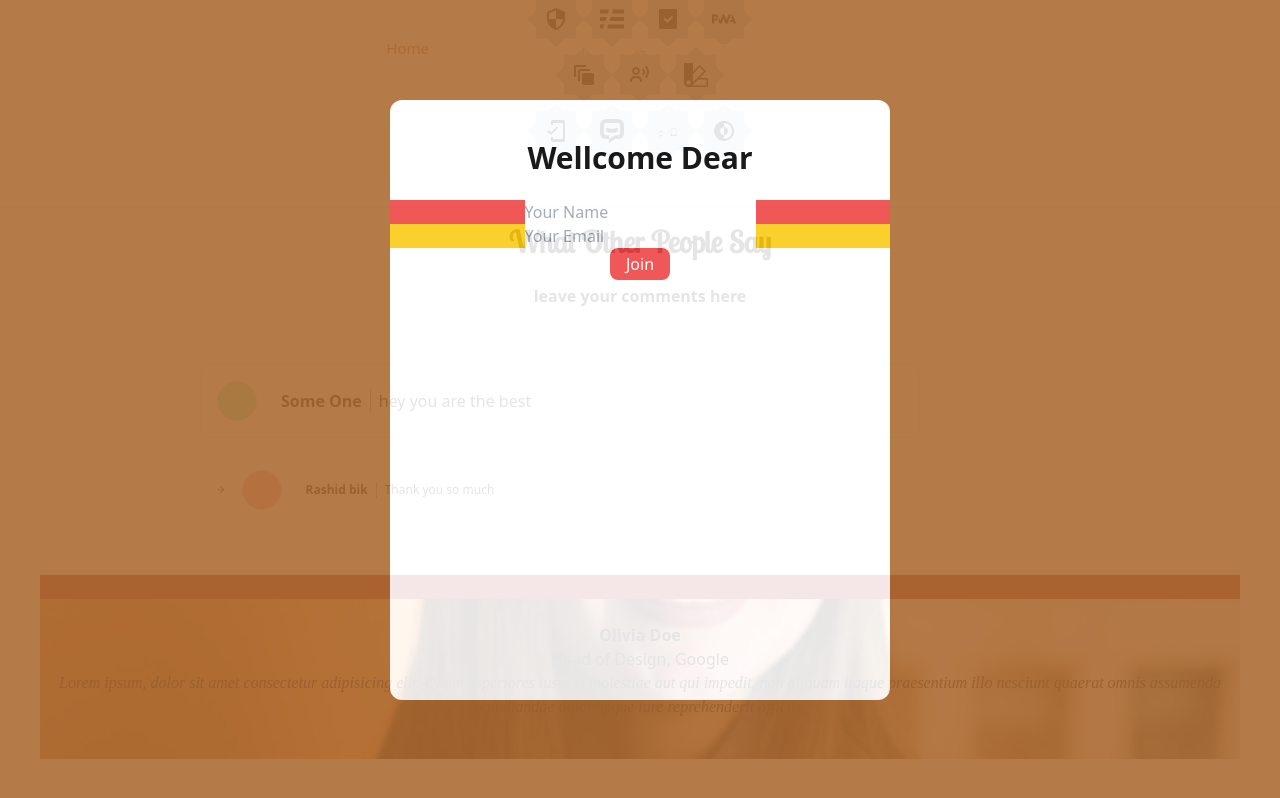
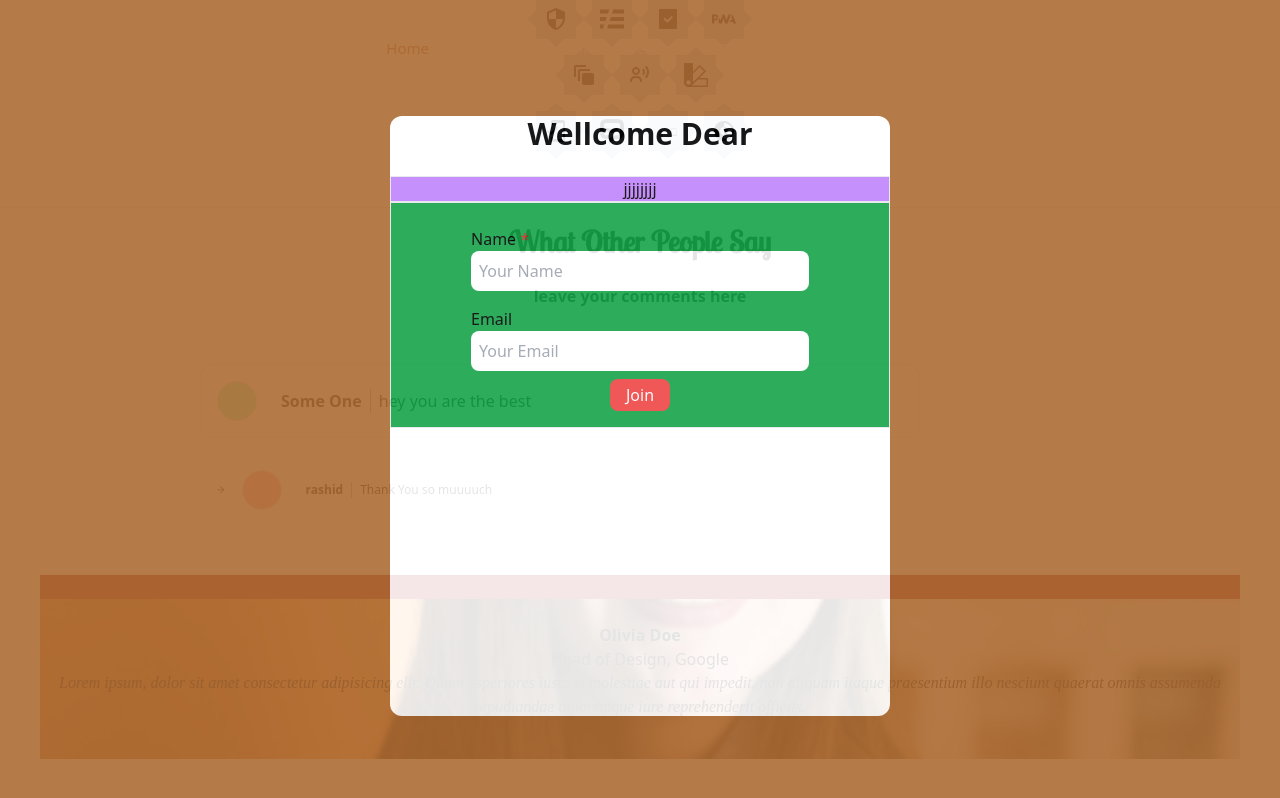
Before and after one commit to RashidBik/rashidbik, a React (Vite) app: page / in a window 1280 px wide. Both pictures are taken after a click on the button "write comment". Shown: the part 2461-3259 px from the top of the page. Built offline with nearby package versions, Linux system fonts and the light colour scheme; a web font is replaced by a local one.

Commit message:
comment state

```diff
--- a/src/Components/Testimonials/Comment.jsx
+++ b/src/Components/Testimonials/Comment.jsx
@@ -1,19 +1,35 @@
-import React, { useState } from 'react';
+import React, { useRef, useState } from 'react';
 import {AiOutlineArrowRight} from 'react-icons/ai'
 import Register from '../../auth/Register';
 import { ToastContainer, toast } from 'react-toastify';
 import 'react-toastify/dist/ReactToastify.css';
 
+const commentsStore = [
+  {name: 'Some One', img: '', msg: 'hey you are the best', repl: {name: "rashid", msg: 'Thank You so muuuuch'}}
+]
+
 const Comment = () =>{
   const [auth, setAuth] = useState(false);
   const [comment, setComment] = useState(false);
+  const [comments, setComments] = useState(commentsStore);
+  const [propname, setPropname] = useState('');
+  const commentRef = useRef();
 
   const handlauth = (props) =>
   {
       toast.success(`Hey Thank You ${props}`, {
             position: toast.POSITION.TOP_RIGHT
         });
-      setAuth(true);
+    setAuth(true);
+    setPropname(props)
+  }
+  const addComment = (e) =>
+  {
+    e.preventDefault();
+    const newComment = { name: propname, img: '', msg: commentRef.current.value, repl: '' };
+    setComments([...comments, newComment])
+    commentRef.current.value = ''
+
   }
   return (
     <div className='p-4 lg:pl-40 lg:pr-80 flex flex-col '>
@@ -23,10 +39,10 @@ const Comment = () =>{
         <div>
                {
         auth ? (
-            <form >
+            <form onSubmit={addComment}>
               <div className='p-4'>
-                  <textarea className='w-full h-11' type="text" name="" placeholder='write your comment here' />
-                  <button   className=' hover:border border-red-300 text-gray-50 py-1 px-4 rounded-lg bg-red-500 '>Save</button>
+                  <textarea className='w-full h-11 rounded-xl p-2' type="text" ref={commentRef} placeholder='write your comment here' />
+                  <input type="submit" value="Add" className=' hover:border border-red-300 text-gray-50 py-1 px-4 rounded-lg bg-red-500 mt-4'/>
               </div>
             </form>
             ): (
@@ -43,25 +59,33 @@ const Comment = () =>{
               <input className='ml-4 border-l' type="text" disabled="true" placeholder='write your comment...' />
             </div>
       )}
-        <div className='border rounded-xl flex items-center    '>
+      <div>
+        {
+          comments.map((item, index) => (
+            <div>
+                  <div className='border rounded-xl flex items-center    '>
           <div className='p-4'>
             <div className='border w-10 h-10 rounded-full bg-green-300 '></div>
           </div>
           <div className='p-2 flex '>
-            <p className='font-black pr-2 border-r border-gray-400'>Some One</p>
-            <p className='px-2'> hey you are the best</p>
+            <p className='font-black pr-2 border-r border-gray-400'>{item.name}</p>
+                  <p className='px-2'> { item.msg }</p>
           </div>
       </div>
       {/* replaiessssssss */}
           <div className='p-4 flex items-center text-xs'> <small><AiOutlineArrowRight/></small>
           <div className='p-4'>
-            <div className='border w-10 h-10 rounded-full bg-red-300 '></div>
+                  { item.repl.name && <div className='border w-10 h-10 rounded-full bg-red-300 '></div> }
           </div>
           <div className='p-2 flex '>
-            <p className='font-black pr-2 border-r border-gray-400'>Rashid bik</p>
-            <p className='px-2'> Thank you so much</p>
+                  <p className='font-black pr-2 border-r border-gray-400'>{ item.repl.name }</p>
+                  <p className='px-2'> { item.repl.msg }</p>
           </div>
         </div>
+            </div>
+          ))
+        }
+      </div>
     </div>
   )
 }
--- /dev/null
+++ b/src/auth/Carton.jsx
@@ -0,0 +1,11 @@
+import React from 'react'
+
+const Carton = () => {
+  return (
+    <div className='border bg-purple-400 '>
+      jjjjjjjj
+    </div>
+  )
+}
+
+export default Carton
--- a/src/auth/Register.jsx
+++ b/src/auth/Register.jsx
@@ -1,5 +1,6 @@
 import React, { useRef, useState } from 'react'
 import { AnimatePresence, motion } from 'framer-motion'
+import Carton from './Carton';
 
 const Register = ({ handlauth }) =>
 {
@@ -52,20 +53,28 @@ const Register = ({ handlauth }) =>
       animate='visible'
       exit='exit'
       className='bg-white m-auto w-[500px] h-[600px] rounded-xl '>
-        <p className='text-center py-6'>
-            <h1 className='text-3xl m-4 mb-6 font-black'>Wellcome Dear</h1>
-          <form onSubmit={handlSubmit}>
-            <div className=' bg-red-500'>
-                <input type="text"  ref={name} placeholder='Your Name' required="true" />
+        <div>
+                              <h1 className='text-3xl m-4 mb-6 font-black'>Wellcome Dear</h1>
+                              <div>
+                                  <Carton />
+                              </div>
+            <div className='border p-4 bg-green-600  '>
+                 <form onSubmit={handlSubmit}>
+                                      <div className='flex flex-col  py-2 px-16 rounded-xl'>
+                                          <p className='text-left'>Name <span className='text-red-600'>*</span></p>
+                <input className='p-2 rounded-lg' type="text"  ref={name} placeholder='Your Name' required="true" />
             </div>
-            <div className=' bg-yellow-400'>
-               <input type="email"  ref={email}  placeholder='Your Email' />
+                                      <div className='flex flex-col  py-2 px-16 rounded-xl'>
+                                          <p className='text-left'>Email</p>
+               <input className='p-2 rounded-lg' type="email"  ref={email}  placeholder='Your Email' />
             </div>
             <input
-                className=' hover:border border-red-300 text-gray-50 py-1 px-4 rounded-lg bg-red-500 '
+                className=' p-4 hover:border border-red-300 text-gray-50 py-1 px-4 rounded-lg bg-red-500 '
                 type="submit" value='Join' />
           </form>
-        </p>
+        </div>
+
+        </div>
     </motion.div>
 
       </motion.div>
```
